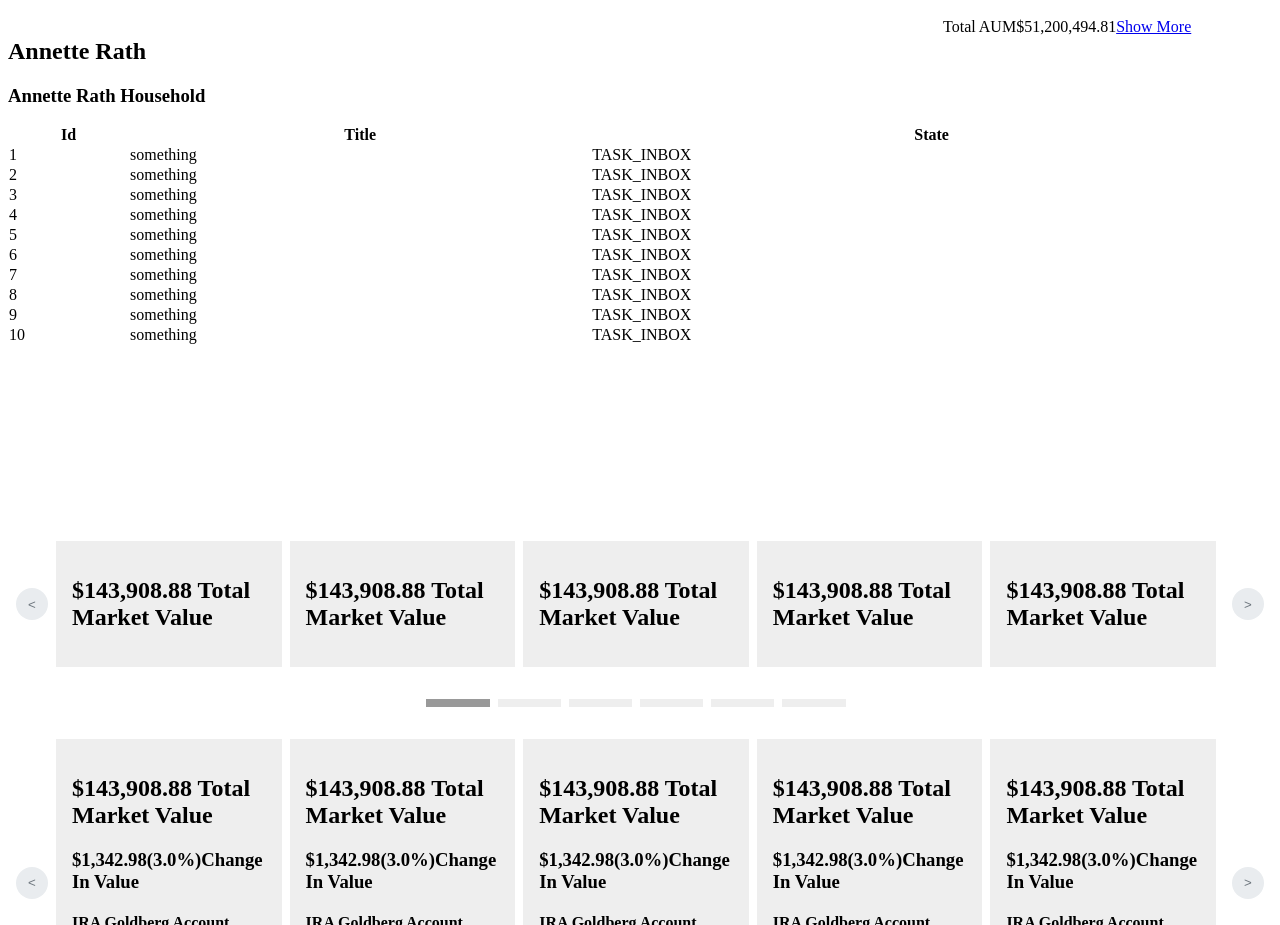
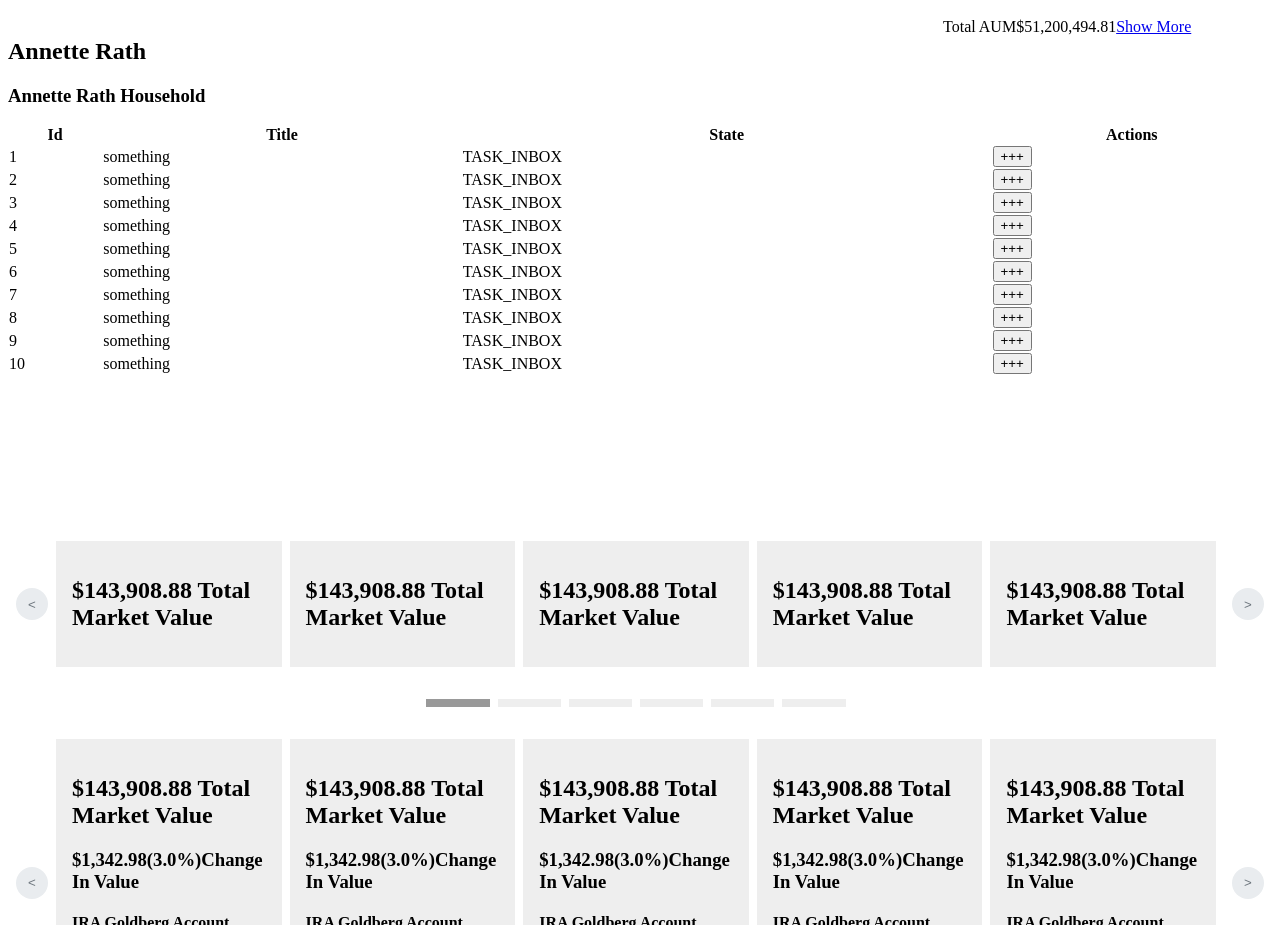
Before and after one commit to eseyfried/finbloxui, a Vue app: page / in a window 1280 px wide. Shown: the part 1249-2174 px from the top of the page. Built offline with nearby package versions, Linux system fonts and the light colour scheme.

Commit message:
Added ability for DataTable ContextMenu slots to work

```diff
--- a/src/App.vue
+++ b/src/App.vue
@@ -58,6 +58,16 @@ const onColumnHeaderClick = (column) => {
             </template>
         </Column>
         <Column field="state" header="State" sortable />
+        <Column header="Actions" type="actions" :contextMenuOptions="{
+            menuItems: [
+                { url: null, label: 'item 1' },
+                { url: null, label: 'item 2' },
+            ]
+        }">
+            <template #button="slotProps">
+                <button v-on="slotProps.eventHandlers" v-bind="slotProps.attrs">+++</button>
+            </template>
+        </Column>
       </DataTable>
 
       <AccountCarousel :accounts="accounts" :numVisibile=5 :numScroll=1 :showLabels="true">
--- a/src/components/Core/Navigation/ContextMenu/ContextMenu.vue
+++ b/src/components/Core/Navigation/ContextMenu/ContextMenu.vue
@@ -36,7 +36,7 @@
 </template>
 <script setup>
 // imports
-import { ref } from "vue";
+import { ref, useSlots } from "vue";
 import * as formatters from "@/modules/useFormatter";
 
 // vars
@@ -52,7 +52,6 @@ const props = defineProps({
 });
 const showMenu = ref(props.show);
 const emit = defineEmits(['fb-action-menu-item:click']);
-
 // methods
 const handleMenuItemClick = (e, item) => {
     if (item.callback && typeof item.callback === "function") {
--- a/src/components/DataTable/BodyCell.vue
+++ b/src/components/DataTable/BodyCell.vue
@@ -9,7 +9,12 @@
     />
     <template v-else-if="column.props.type && column.props.type === 'actions'">
         <td :data-cell="field" role="cell">
-            <ContextMenu v-bind="column.props.contextMenuOptions" />
+            <ContextMenu v-bind="column.props.contextMenuOptions">
+                <!-- pass component template slots from grandparent to grandchild using special component -->
+                <template v-for="(name, _) in Object.keys(column.children)" #[name]="slotData" :key="_">
+                    <component :is="column.children[name]" v-bind="slotData || {}" />
+                </template>
+            </ContextMenu>
         </td>
     </template>
     <template v-else>
@@ -39,6 +44,9 @@ const resolveFieldData = () => {
 const columnProp = (prop) => {
     return ComponentUtils.getVNodeProp(props.column, prop);
 };
+// console.log("---- begin ---")
+// console.log(props.column)
+// console.log("---- end ---")
 </script>
 <style lang="scss" scoped>
 
--- a/src/components/DataTable/DataTable.vue
+++ b/src/components/DataTable/DataTable.vue
@@ -46,7 +46,6 @@ const props = defineProps({
 const emits = defineEmits(["column-click"]);
 
 const columns = Base.columns(slots);
-
 // methods
 const onColumnHeaderClick = (column) => {
     emits("column-click", column);
```
Also changed, not shown: 2 other files (tests, documents, lock files or other folders).
